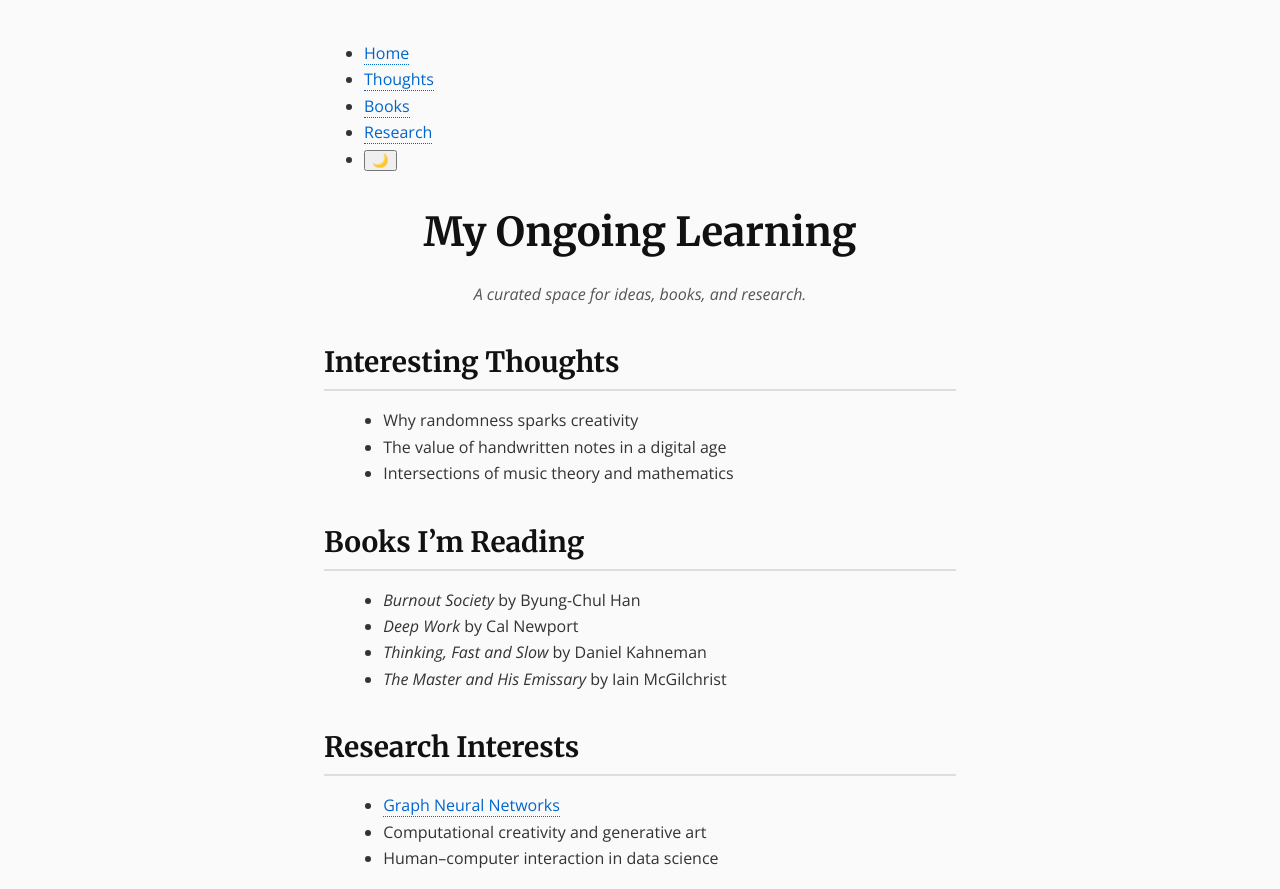
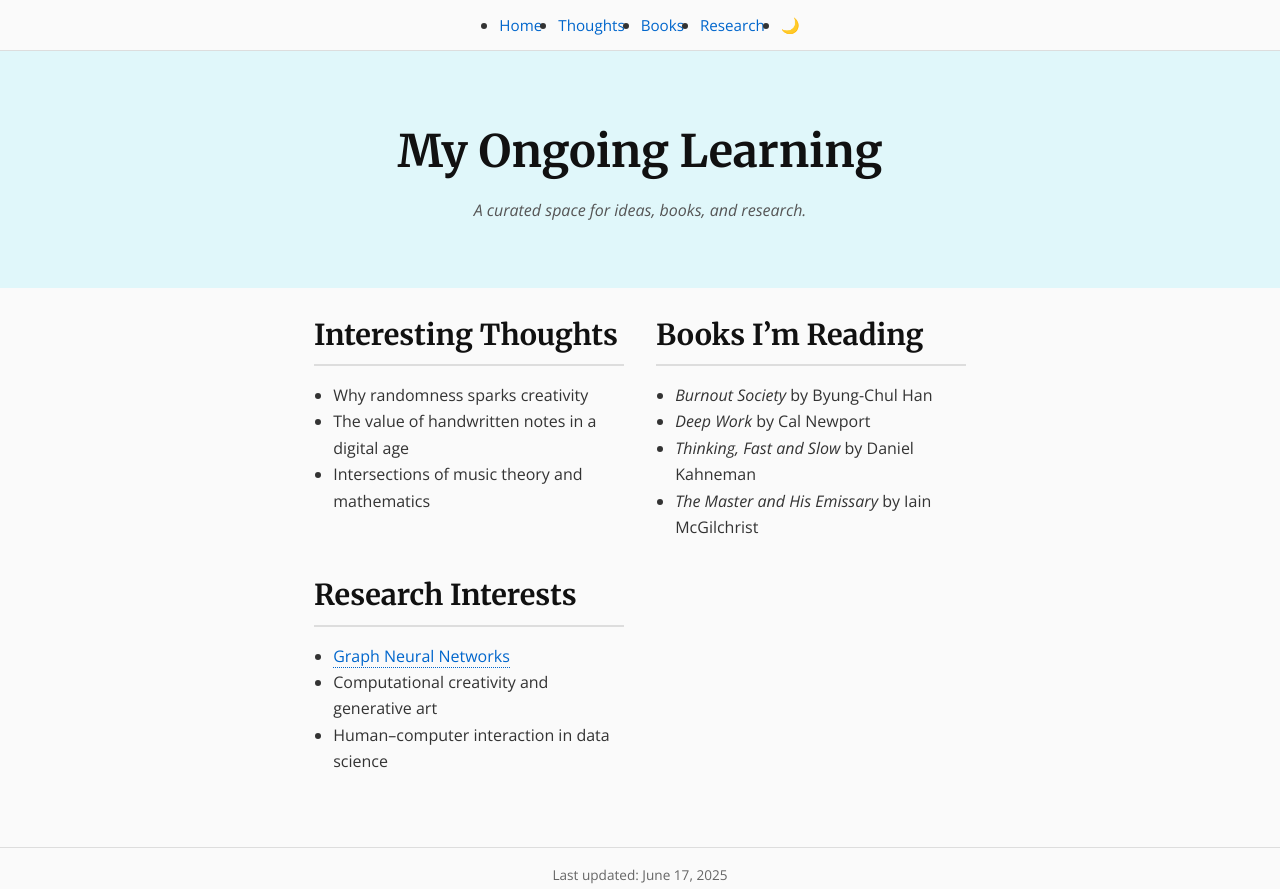
Before and after one commit to hermanhesse1/hermanhesse1.github.io, a plain HTML site: page index.html in a window 1280 px wide. Shown: the top 889 px of the page. Drawn offline with nearby package versions, Linux system fonts and the light colour scheme.

Commit message:
Update styles.css

```diff
--- a/styles.css
+++ b/styles.css
@@ -1,75 +1,135 @@
+/* === CSS VARIABLES & RESET === */
 :root {
-  --max-width: 680px;
+  --max-width: 700px;
   --padding: 1.5rem;
   --line-height: 1.65;
-  --color-text: #333;
-  --color-heading: #111;
-  --color-border: #ddd;
-  --color-bg: #fafafa;
-  --color-accent: #0066cc;
+  --clr-bg: #fafafa;
+  --clr-text: #333;
+  --clr-heading: #111;
+  --clr-border: #ddd;
+  --clr-accent: #0066cc;
+  --clr-hero-bg: #e0f7fa;
+}
+
+:root[data-theme="dark"] {
+  --clr-bg: #121212;
+  --clr-text: #ddd;
+  --clr-heading: #fff;
+  --clr-border: #444;
+  --clr-accent: #4ea1ff;
+  --clr-hero-bg: #1f1f1f;
 }
 
 * {
+  margin: 0;
+  padding: 0;
   box-sizing: border-box;
 }
 
+/* === GLOBAL STYLES === */
 body {
   font-family: 'Open Sans', sans-serif;
-  max-width: var(--max-width);
-  margin: auto;
-  padding: var(--padding);
+  background: var(--clr-bg);
+  color: var(--clr-text);
   line-height: var(--line-height);
-  color: var(--color-text);
-  background: var(--color-bg);
 }
 
-header {
-  text-align: center;
-  margin-bottom: 2rem;
+a {
+  color: var(--clr-accent);
+  text-decoration: none;
+  border-bottom: 1px dotted var(--clr-accent);
+}
+a:hover {
+  text-decoration: underline;
 }
 
-h1 {
-  font-family: 'Merriweather', serif;
-  font-size: 2.5rem;
-  color: var(--color-heading);
-  margin-bottom: 0.2rem;
+ul {
+  list-style: disc outside;
+  margin-left: 1.2rem;
 }
 
-header p {
+/* === NAVIGATION === */
+nav {
+  position: sticky;
+  top: 0;
+  background: var(--clr-bg);
+  border-bottom: 1px solid var(--clr-border);
+  z-index: 10;
+}
+.nav-list {
+  display: flex;
+  justify-content: center;
+  align-items: center;
+  gap: 1rem;
+  padding: 0.75rem var(--padding);
+}
+.nav-list a,
+.nav-list button {
+  font-family: 'Open Sans', sans-serif;
+  font-size: 0.95rem;
+  background: none;
+  border: none;
+  cursor: pointer;
+  color: var(--clr-accent);
+}
+.nav-list button:hover,
+.nav-list a:hover {
+  opacity: 0.7;
+}
+
+/* === HERO SECTION === */
+.hero {
+  background: var(--clr-hero-bg) center/cover no-repeat;
+  text-align: center;
+  padding: 4rem var(--padding);
+}
+.hero h1 {
+  font-family: 'Merriweather', serif;
+  font-size: 2.8rem;
+  color: var(--clr-heading);
+  margin-bottom: 0.5rem;
+}
+.hero p {
   font-style: italic;
   color: #555;
 }
 
-h2 {
+/* === CONTENT LAYOUT === */
+main {
+  max-width: var(--max-width);
+  margin: auto;
+  padding: var(--padding);
+}
+.section {
+  margin-bottom: 2.5rem;
+}
+.section h2 {
   font-family: 'Merriweather', serif;
-  font-size: 1.75rem;
-  color: var(--color-heading);
-  border-bottom: 2px solid var(--color-border);
-  padding-bottom: 0.25rem;
-  margin-top: 2rem;
+  font-size: 1.8rem;
+  color: var(--clr-heading);
+  border-bottom: 2px solid var(--clr-border);
+  padding-bottom: 0.3rem;
   margin-bottom: 1rem;
 }
 
-.section ul {
-  list-style: disc outside;
-  margin-left: 1.2rem;
+/* two-column on wider screens */
+@media (min-width: 800px) {
+  main {
+    display: grid;
+    grid-template-columns: 1fr 1fr;
+    gap: 2rem;
+  }
+  .section {
+    margin-bottom: 0;
+  }
 }
 
-a {
-  color: var(--color-accent);
-  text-decoration: none;
-  border-bottom: 1px dotted var(--color-accent);
-}
-
-a:hover {
-  text-decoration: underline;
-}
-
+/* === FOOTER === */
 footer {
-  font-size: 0.9rem;
+  text-align: center;
+  font-size: 0.85rem;
   color: #666;
-  text-align: center;
-  margin-top: 4rem;
-  border-top: 1px solid var(--color-border);
+  margin: 3rem 0;
+  border-top: 1px solid var(--clr-border);
   padding-top: 1rem;
 }
```
